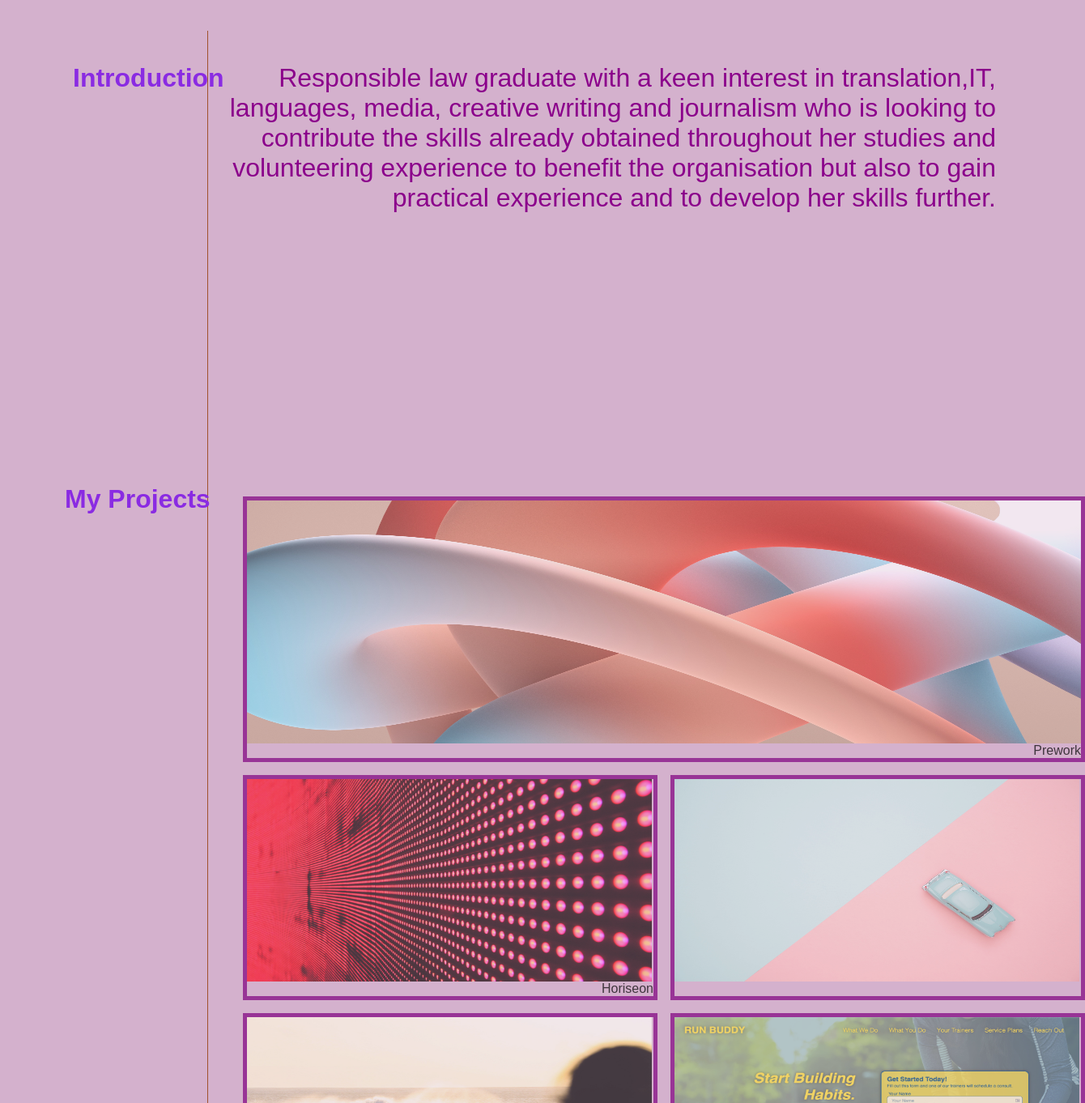
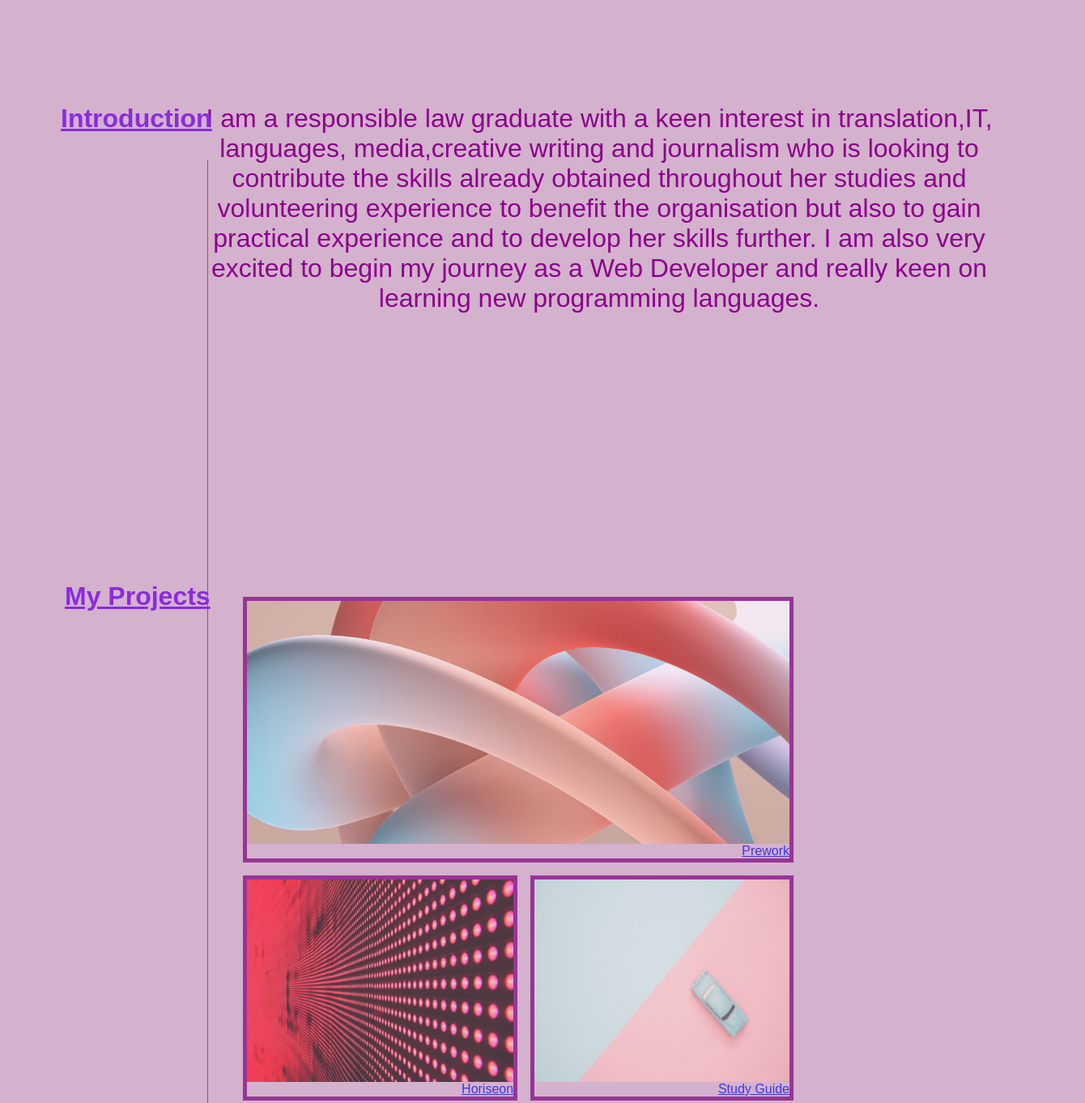
Before and after one commit to amiekisiak/my-portfolio, a plain HTML site: page index.html in a window 1280 px wide. Shown: the part 380-1742 px from the top of the page at 81% size, 1340 px wide, since content can reach past the window. Drawn offline with Linux system fonts and the light colour scheme.

Commit message:
changed pictures in html

```diff
--- a/index.html
+++ b/index.html
@@ -2,7 +2,7 @@
 
 <head>
   <meta charset="UTF-8">
-  <meta name="viewport" content="width=device-width, initial-scale=1.0">
+  <meta name="viewport" content="width=device-width, initial-scale=1">
   <meta http-equiv="X-UA-Compatible" content="ie=edge">
   <title>My Portfolio</title>
   <link rel="stylesheet" href="starter/css/style.css">
@@ -16,9 +16,9 @@
     <nav>
       <h1>Aleksandra Miekisiak</h1>
       <ul>
-       <li><a href="#myStory"class="btn">About Me</a></li>
-       <li><a href="#gridContainer"class="btn">Projects</a></li>
-       <li><a href="#footer"class="btn">Contact</a></li>
+        <li><a href="#myStory" class="btn">About Me</a></li>
+        <li><a href="#gridContainer" class="btn">Projects</a></li>
+        <li><a href="#footer" class="btn">Contact</a></li>
       </ul>
 
     </nav>
@@ -44,27 +44,34 @@
 
     <article class="myStory" article id="myStory">
       <p>
-      Responsible law graduate
-      with a keen interest in translation,IT,
-      languages, media,
-      creative writing and journalism who
-      is looking to contribute the skills
-      already obtained throughout her studies
-      and volunteering experience to benefit
-      the organisation but also to gain practical experience and to develop her
+
+
+        I am a responsible law graduate with a keen interest in translation,IT,
+        languages, media,creative writing and journalism who is looking to
+        contribute the skills already obtained throughout her studies
+        and volunteering experience to benefit the organisation
+        but also to gain practical experience and to develop her
         skills further.
+
+        I am also very excited to begin my journey as a Web Developer and really keen on
+        learning new programming languages.
+
       </p>
     </article>
 
 
     <section class="gridContainer" section id="gridContainer">
 
-    <div class="prework"><img src="/starter/images/philip-oroni--XTCRF9fETE-unsplash.jpg" width="1030" height="300" href="https://amiekisiak.github.io/prework-study-guide/"class="btn">Prework</div>
-    <div class="horiseon"><img src="/starter/images/02-portfolio-1.jpg" width="500" height="250" href="https://amiekisiak.github.io/project-horiseon/">Horiseon</div>
-    <div class="projects"><img src="/starter/images/02-portfolio-3.jpg" width="500" height="250"></div>
-    <div class="contact"><img src="/starter/images/02-portfolio-4.jpg" width="500" height="250"></div>
-    <div img class="something"><img src="/starter/images/02-run-buddy.jpg" width="500" height="250">
-    </div>
+      <div class="prework"><img src="/starter/images/philip-oroni--XTCRF9fETE-unsplash.jpg" style="width:100%"width="1030" height="300"><a
+          href="https://amiekisiak.github.io/prework-study-guide/" class="btn">Prework</a></div>
+      <div class="horiseon"><img src="/starter/images/02-portfolio-1.jpg"style="width:100%" width="500" height="250"><a
+          href="https://amiekisiak.github.io/project-horiseon/" class="btn">Horiseon</a></div>
+      <div class="projects"><img src="/starter/images/02-portfolio-3.jpg"style="width:100%" width="500" height="250"><a
+          href="https://amiekisiak.github.io/prework-study-guide/">Study Guide</a></div>
+      <div class="contact"><img src="/starter/images/02-portfolio-4.jpg"style="width:100%" width="500" height="250"><a
+          href="https://amiekisiak.github.io/project-horiseon/" class="btn">Horiseon 2</a></div>
+      <div img class="something"><img src="/starter/images/02-run-buddy.jpg"style="width:100%" width="500" height="250"><a
+          href="https://github.com/amiekisiak" class="btn">My GitHub</a></div>
     </section>
 
   </main>
@@ -73,10 +80,10 @@
 
   <section class="footer" section id="footer">
 
-      <p>Phone Number</p>
-      <p>www.google.com</p>
-      <p>GitHub</p>
-      <p>myemail.gmail</p>
+    <p>Phone:0700000</p>
+    <p> <a href="https://amiekisiak.github.io/project-horiseon/" class="btn">Webpage</a></p>
+    <p><a href="https://github.com/amiekisiak" class="btn">MyGithub</a></p>
+    <p>email.gmail.com</p>
 
   </section>
 
--- a/starter/css/style.css
+++ b/starter/css/style.css
@@ -10,8 +10,8 @@ body {
   text-align: right;
   font-family: Arial, Helvetica, sans-serif;
   background-color: rgb(212, 177, 205);
+}
 
-}
 
 header {
 
@@ -27,16 +27,20 @@ header nav ul {
   display: inline-flex;
   padding: 10px;
   margin-left: 300px;
-  float:right;
+  float: right;
   text-decoration: underline;
   cursor: pointer;
+
 }
 
 
 header h1 {
   display: inline-block;
+  font-family: 'Segoe UI', Tahoma, Geneva, Verdana, sans-serif;
   padding: 20px;
   font-size: xx-large;
+  color: black;
+
 
 }
 
@@ -61,7 +65,7 @@ header ul li {
   flex-direction: row-reverse;
   width: 100%;
   background-image: url(/starter/images/02-hero-bg.jpg);
-  padding: 100px;
+  padding: 130px;
   height: 100px;
   background-size: cover;
   color: blueviolet;
@@ -89,44 +93,44 @@ nav h2 {
 
 h3 {
   display: flex;
-  margin-top: 160px;
-  margin-left: 90px;
+  margin-top: 50px;
+  margin-left: 75px;
   font-style: underline;
   font-size: xx-large;
   position: absolute;
   color: blueviolet;
+  text-decoration: underline;
 
 }
 
 h4 {
   display: flex;
   font-size: xx-large;
-  margin-top: 680px;
+  margin-top: 640px;
   margin-left: 80px;
   font-style: underline;
   position: absolute;
   color: blueviolet;
+  text-decoration: underline;
 }
 
 h5 {
   display: flex;
-  position:absolute;
-  margin-top: 1935px;
-  font-style:underline;
+  position: absolute;
+  margin-top: 1915px;
+  text-decoration: underline;
   color: blueviolet;
   font-size: xx-large;
   margin-left: 100px;
-  text-decoration: none;
 }
 
 
 .myStory {
-  display: inline;
-  float: right;
+  display: flex;
   margin-left: 200px;
-  margin-top: 110px;
+  margin-top: 100px;
   font-size: xx-large;
-  text-align: right;
+  text-align: center;
   margin-right: auto;
   color: #8b008b;
   padding: 50px;
@@ -138,6 +142,7 @@ h5 {
   grid-column-gap: 1em;
   grid-row-gap: 1em;
   padding: 300px;
+  float: right;
   grid-template-columns: repeat(2, 2fr, 1fr);
   grid-template-rows: 1fr;
   grid-template-areas:
@@ -213,7 +218,7 @@ h5 {
   font-style: initial;
   font-size: xx-large;
   text-decoration: none;
-  color:#8b008b;
+  color: #8b008b;
 
 }
 
```
Also changed, not shown: starter/images/gradienta--gmycsIe7FU-unsplash.jpg (added), starter/images/jr-korpa-4DykvhW8SsI-unsplash.jpg (added), starter/images/luke-chesser-eICUFSeirc0-unsplash.jpg (added), 3 other files. Lines whose indentation alone changed are shown as unchanged.
